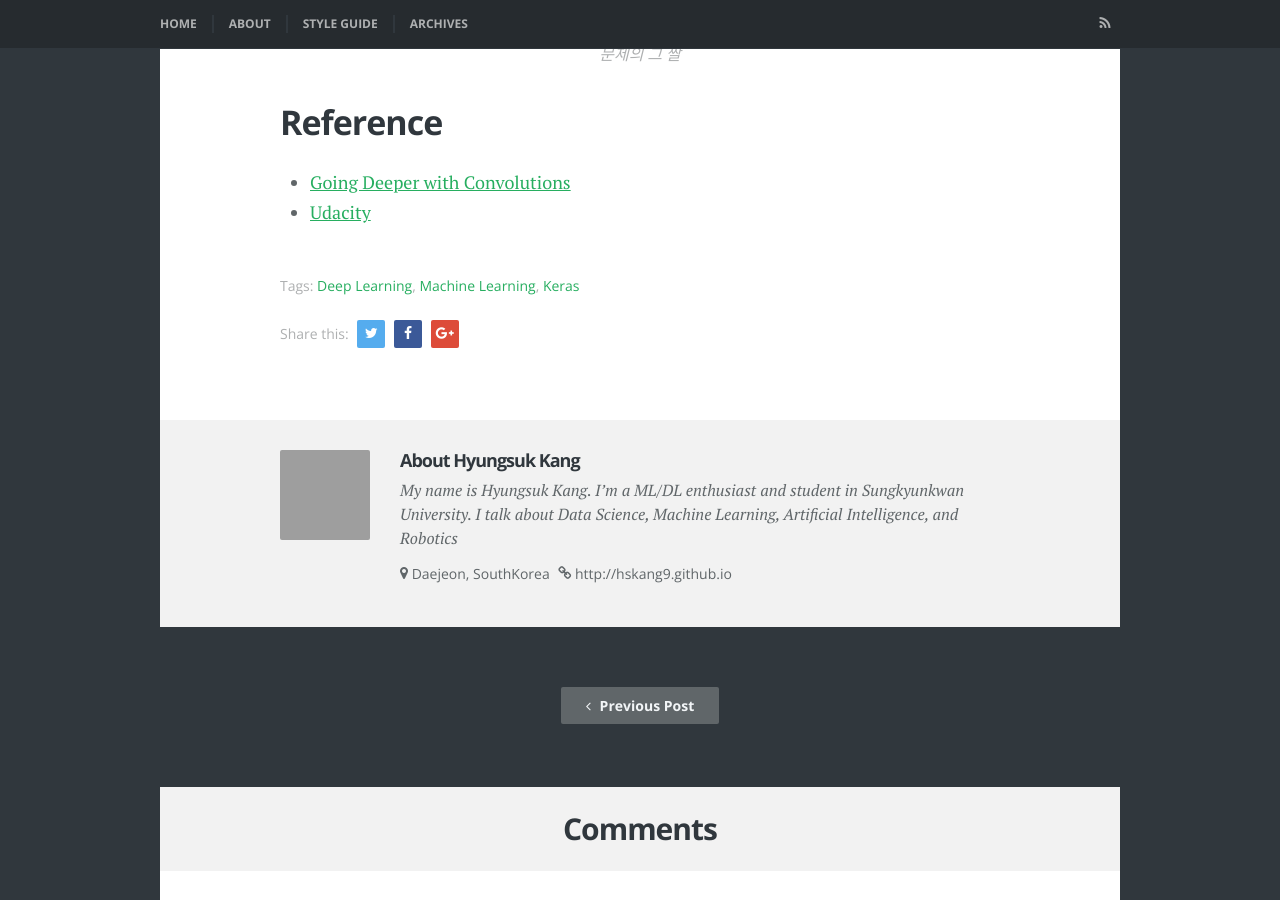
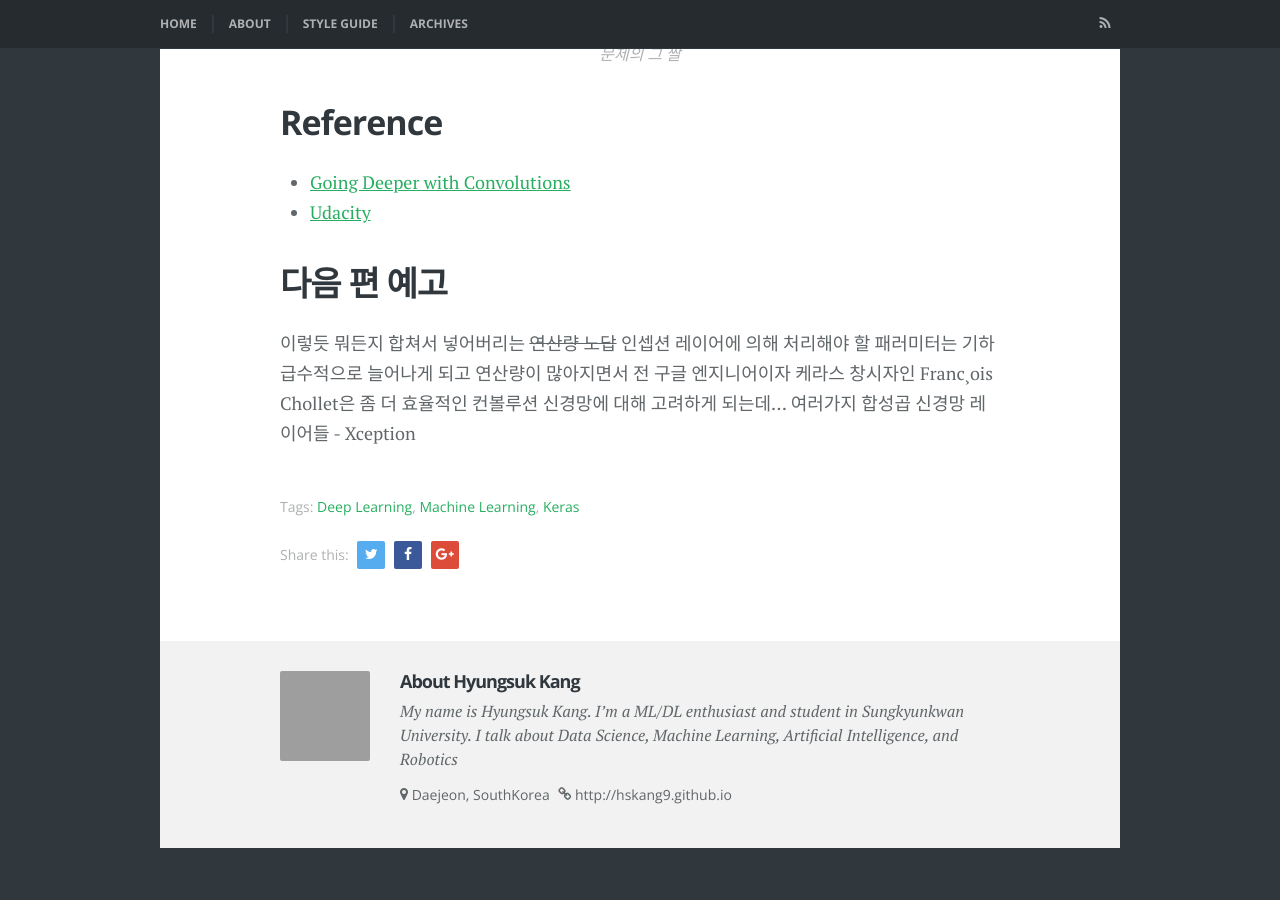
Before and after one commit to hskang9/hskang9.github.io, a Jekyll site: the page built from _posts/2017-11-24-Various_CNN_Layers.md, in a window 1280 px wide and 900 px high, scrolled down 2822 px. Built offline with Jekyll 4.4.1, drawn with Linux system fonts in a browser that asks for light colours; some web fonts are replaced; comment, search, counter and statistics services are not loaded; grey boxes are pictures that could not be loaded.

Commit message:
Update 2017-11-24-Various_CNN_Layers.md

```diff
--- a/_posts/2017-11-24-Various_CNN_Layers.md
+++ b/_posts/2017-11-24-Various_CNN_Layers.md
@@ -31,3 +31,7 @@ in conjunction with the famous “we need to go deeper” internet meme [1](http
 - [Udacity](www.udacity.com)
 
 {% include advertisements.html %}
+
+## 다음 편 예고
+이렇듯 뭐든지 합쳐서 넣어버리는 <strike>연산량 노답</strike> 인셉션 레이어에 의해 처리해야 할 패러미터는 기하급수적으로 늘어나게 되고 연산량이 많아지면서 전 구글 엔지니어이자 케라스 창시자인 Franc¸ois Chollet은 좀 더 효율적인 컨볼루션 신경망에 대해 고려하게 되는데...
+여러가지 합성곱 신경망 레이어들 - Xception
```
